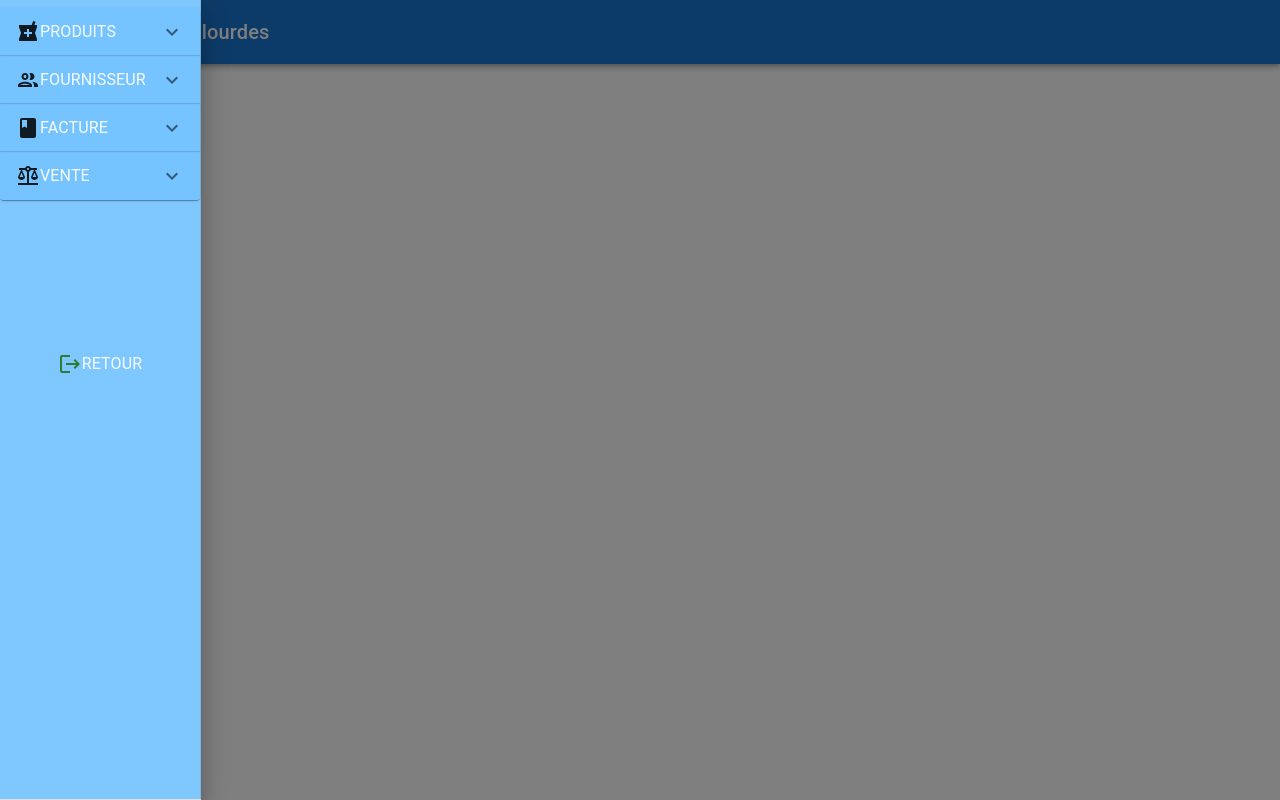
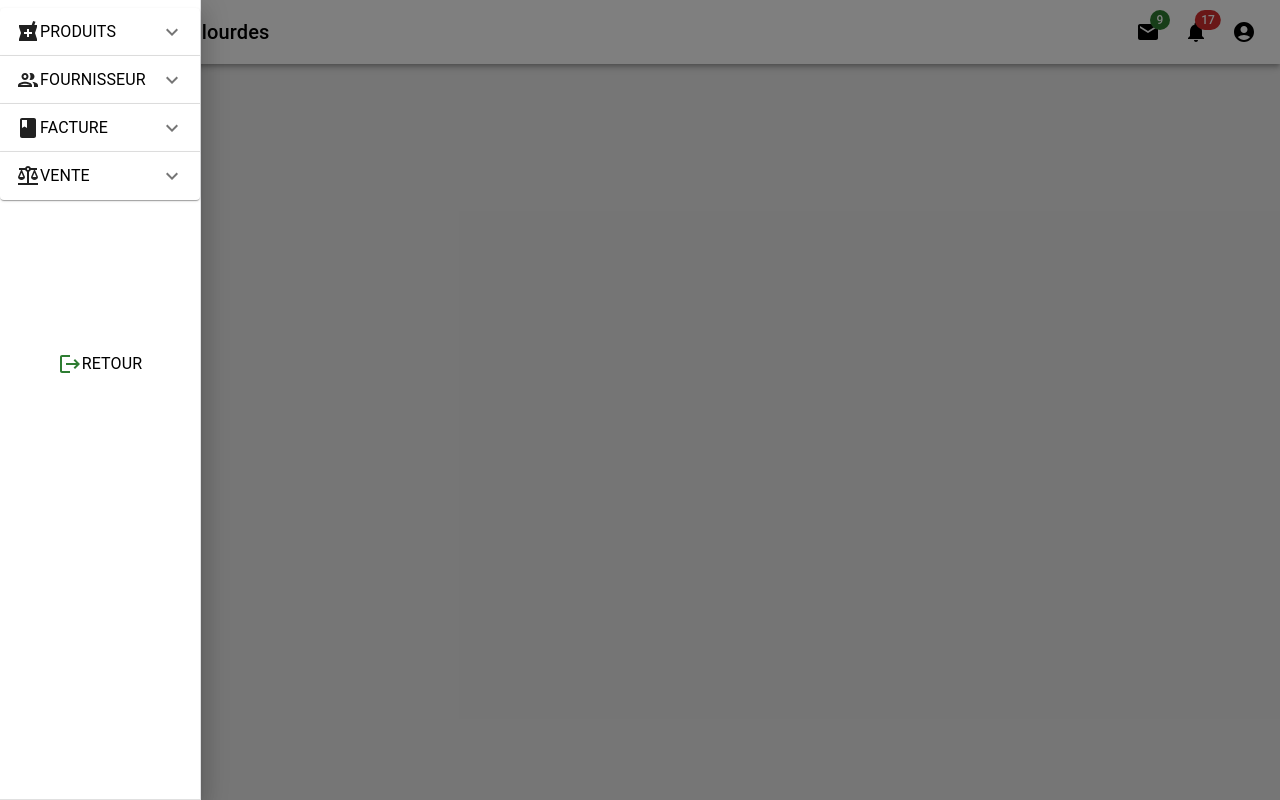
Before and after one commit to bavonmbav/projet-kas, a React (Vite) app in the folder hopital/: page / in a window 1280 px wide. Both pictures are taken after a click on the button 32 px from the left and 32 px from the top of the page. Built offline with nearby package versions, Linux system fonts and the light colour scheme; no server answers.

Commit message:
mise a jour de la bar de navigation

```diff
--- a/hopital/src/Components/navbar/Navbar.jsx
+++ b/hopital/src/Components/navbar/Navbar.jsx
@@ -25,8 +25,8 @@ const Navbar = () => {
     return (
 
 
-        <Box sx={{ width: 200, height: '100vh', backgroundColor: 'rgb(118 196 255 / 93%)', borderRight: '1px solid', borderColor: 'divider', display: 'flex', flexDirection: 'column', }} >
-            <Accordion expanded={expanded === 'panel1'} onChange={handleChange('panel1')} sx={{ backgroundColor: 'rgb(118 196 255 / 93%)', marginTop: 1 }}>
+        <Box sx={{ width: 200, height: '100vh', backgroundColor: '#fff', borderRight: '1px solid', borderColor: 'divider', display: 'flex', flexDirection: 'column', }} >
+            <Accordion expanded={expanded === 'panel1'} onChange={handleChange('panel1')} sx={{ backgroundColor: '#fff', marginTop: 1 }}>
                 <AccordionSummary
                     expandIcon={<ExpandMoreIcon />}
                     aria-controls="panel1bh-content"
@@ -34,7 +34,7 @@ const Navbar = () => {
                 >
 
                     <LocalPharmacy />
-                    <Typography sx={{ width: '33%', flexShrink: 0, textTransform: 'uppercase', color: 'rgb(255 255 255 / 93%)' }}>
+                    <Typography sx={{ width: '33%', flexShrink: 0, textTransform: 'uppercase', color: '#000' }}>
                         Produits
                     </Typography>
 
@@ -45,7 +45,7 @@ const Navbar = () => {
                     <Menuproduit />
                 </AccordionDetails>
             </Accordion>
-            <Accordion expanded={expanded === 'panel2'} onChange={handleChange('panel2')} sx={{ backgroundColor: 'rgb(118 196 255 / 93%)', }}>
+            <Accordion expanded={expanded === 'panel2'} onChange={handleChange('panel2')} sx={{ backgroundColor: '#fff', }}>
                 <AccordionSummary
                     expandIcon={<ExpandMoreIcon />}
                     aria-controls="panel1bh-content"
@@ -53,7 +53,7 @@ const Navbar = () => {
                 >
 
                     <PeopleOutlined />
-                    <Typography sx={{ width: '33%', flexShrink: 0, textTransform: 'uppercase', color: 'rgb(255 255 255 / 93%)' }}>
+                    <Typography sx={{ width: '33%', flexShrink: 0, textTransform: 'uppercase', color: '#000' }}>
                         Fournisseur
                     </Typography>
 
@@ -63,7 +63,7 @@ const Navbar = () => {
                 </AccordionDetails>
             </Accordion>
 
-            <Accordion expanded={expanded === 'panel3'} onChange={handleChange('panel3')} sx={{ backgroundColor: 'rgb(118 196 255 / 93%)', }}>
+            <Accordion expanded={expanded === 'panel3'} onChange={handleChange('panel3')} sx={{ backgroundColor: '#fff', }}>
                 <AccordionSummary
                     expandIcon={<ExpandMoreIcon />}
                     aria-controls="panel1bh-content"
@@ -71,7 +71,7 @@ const Navbar = () => {
                 >
 
                     <Book />
-                    <Typography sx={{ width: '33%', flexShrink: 0, textTransform: 'uppercase', color: 'rgb(255 255 255 / 93%)' }}>
+                    <Typography sx={{ width: '33%', flexShrink: 0, textTransform: 'uppercase', color: '#000' }}>
                         Facture
                     </Typography>
 
@@ -81,7 +81,7 @@ const Navbar = () => {
                 </AccordionDetails>
             </Accordion>
 
-            <Accordion expanded={expanded === 'panel4'} onChange={handleChange('panel4')} sx={{ backgroundColor: 'rgb(118 196 255 / 93%)', }}>
+            <Accordion expanded={expanded === 'panel4'} onChange={handleChange('panel4')} sx={{ backgroundColor: '#fff', }}>
                 <AccordionSummary
                     expandIcon={<ExpandMoreIcon />}
                     aria-controls="panel1bh-content"
@@ -90,7 +90,7 @@ const Navbar = () => {
                 >
 
                     <Balance />
-                    <Typography sx={{ width: '33%', flexShrink: 0, textTransform: 'uppercase', color: 'rgb(255 255 255 / 93%)' }}>
+                    <Typography sx={{ width: '33%', flexShrink: 0, textTransform: 'uppercase', color: '#000' }}>
                         vente
                     </Typography>
 
@@ -102,7 +102,7 @@ const Navbar = () => {
 
             <IconButton aria-label="Logout" color="success" sx={{ marginTop: 18 }} >
                 <Logout />
-                <Typography sx={{ width: '33%', flexShrink: 0, textTransform: 'uppercase', color: 'rgb(255 255 255 / 93%)' }}>Retour</Typography>
+                <Typography sx={{ width: '33%', flexShrink: 0, textTransform: 'uppercase', color: '#000' }}>Retour</Typography>
 
             </IconButton>
 
--- a/hopital/src/Components/navbar/composants/Dashboard.jsx
+++ b/hopital/src/Components/navbar/composants/Dashboard.jsx
@@ -1,9 +1,10 @@
 import React, { useState } from 'react';
-import { AppBar, Toolbar, Typography, Container, Drawer,Divider, IconButton } from '@mui/material';
-import { Menu as MenuIcon} from '@mui/icons-material';
+import { AppBar, Toolbar, Typography, Container, Drawer,Divider, IconButton} from '@mui/material';
+import { Menu as MenuIcons} from '@mui/icons-material';
 import Navigator from '../Navigator';
 import Navbar from '../Navbar';
 import NavigatorInput from '../NavigatorInput';
+import PrimarySearchAppBar from '../../../Components/popup/Dialog-commande';
 
 
 
@@ -17,14 +18,15 @@ const Dashboard = () => {
     return (
         <div>
             {/* Navbar horizontale */}
-            <AppBar position="static">
+            <AppBar position="static" color='inherit'>
                 <Toolbar>
                     <IconButton edge="start" color="inherit" aria-label="menu" onClick={toggleDrawer}>
-                        <MenuIcon />
+                        <MenuIcons />
                     </IconButton>
                     <Typography variant="h6" component="div" sx={{ flexGrow: 1 }}>
                         Notre dames de lourdes
                     </Typography>
+                    <PrimarySearchAppBar/>
                 </Toolbar>
             </AppBar>
 
@@ -35,7 +37,7 @@ const Dashboard = () => {
                 {/* Section pour d'autres liens ou informations */}
             </Drawer>
             {/* Contenu principal */}
-            <Container>
+            <Container >
                 <Navigator />
                 <NavigatorInput/>
             </Container>
--- a/hopital/src/Components/popup/Dialog-commande.jsx
+++ b/hopital/src/Components/popup/Dialog-commande.jsx
@@ -114,19 +114,7 @@ export default function PrimarySearchAppBar() {
   );
 
   return (
-    <Box sx={{ flexGrow: 1 }} >
-      <AppBar position="static">
-        <Toolbar>
-          <Typography
-            variant="h6"
-            noWrap
-            component="div"
-            sx={{ display: { xs: 'none', sm: 'block' } }}
-          >
-            PHARMACIE
-          </Typography>
-
-          <Box sx={{ flexGrow: 1 }} />
+   <>
       <Box sx={{ display: { xs: 'none', md: 'flex' } }}>
         <IconButton size="large" aria-label="show 4 new mails" color="inherit">
           <Badge badgeContent={9} color="success">
@@ -166,10 +154,11 @@ export default function PrimarySearchAppBar() {
           <MoreIcon />
         </IconButton>
       </Box>
-        </Toolbar>
-      </AppBar>
+
+
       {renderMobileMenu}
-      {renderMenu}
-    </Box>
+      {renderMenu}</>
+
+
   );
 }
--- a/hopital/src/index.css
+++ b/hopital/src/index.css
@@ -1,3 +1,4 @@
 body{
   margin: 0;
+  background-color: rgb(236, 236, 236);
 }
```
Lines whose indentation alone changed are shown as unchanged.
